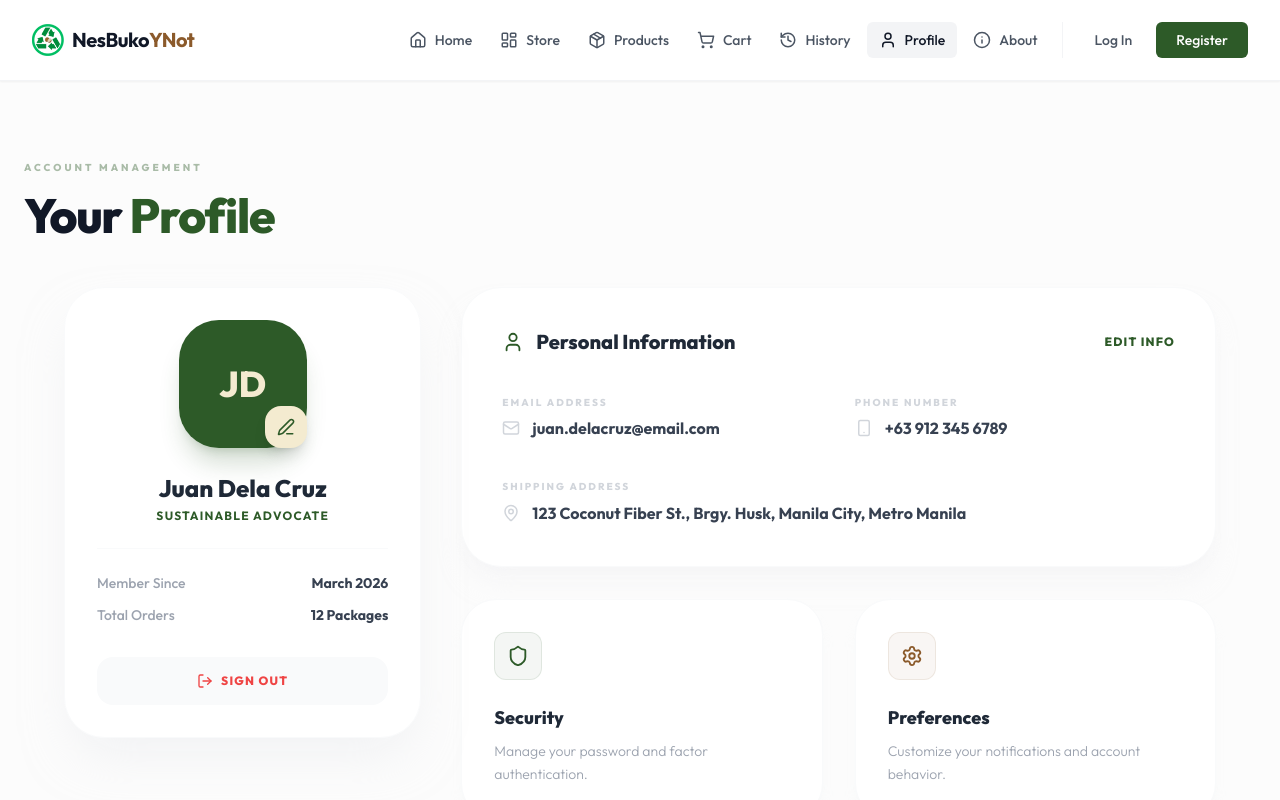
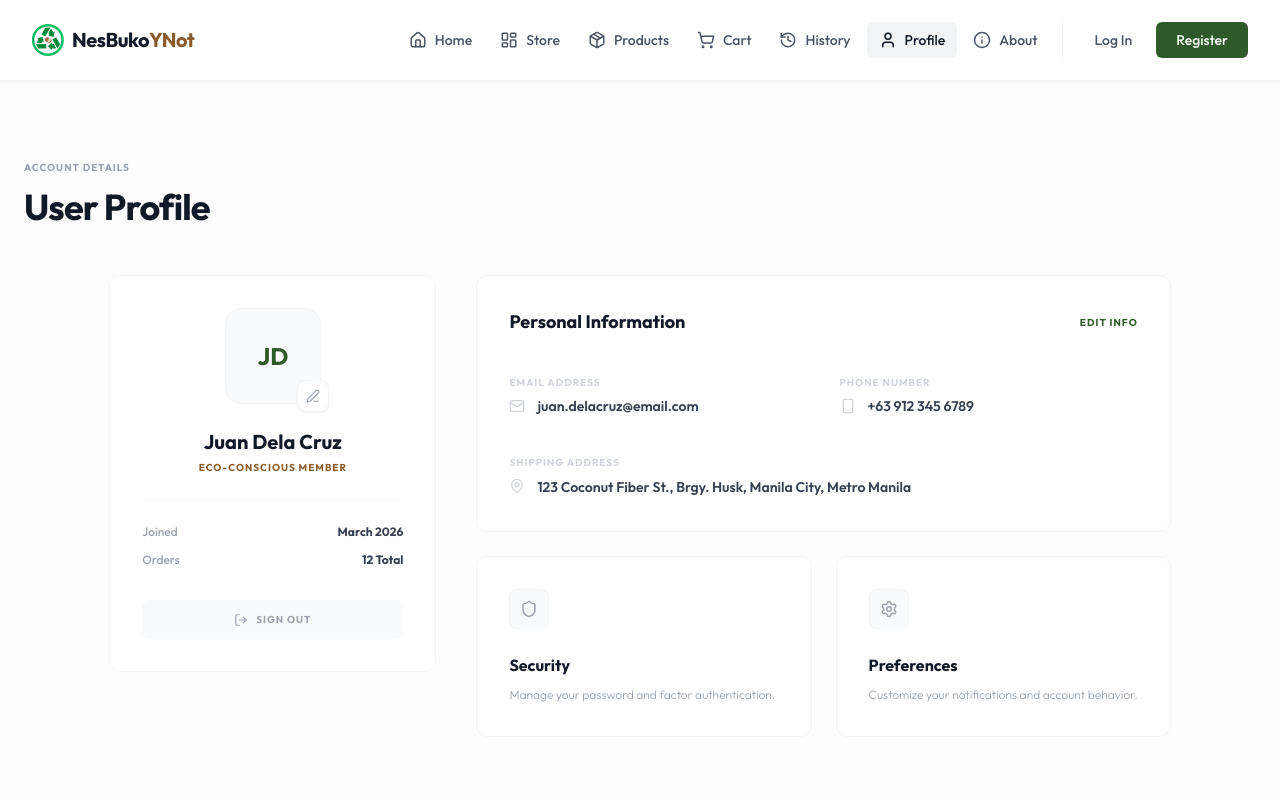
Before and after one commit to NesBukoYNot/nesbukoynot.github.io, a React (Vite) app: page /#/profile in a window 1280 px wide. Shown: the top 800 px of the page. Built offline with nearby package versions, Linux system fonts and the light colour scheme.

Commit message:
style: streamline about and profile pages for visual consistency [Audit Time: 2026-03-16 19:29:22]

```diff
--- a/src/pages/About.jsx
+++ b/src/pages/About.jsx
@@ -1,93 +1,92 @@
-import { Github, Linkedin, Mail, User } from 'lucide-react';
+import { Github, Facebook, User, Box } from 'lucide-react';
 
 const About = () => {
     const members = [
         {
             name: "Vince Gio Acedillo",
             role: "Team Leader",
-            bio: "Collaborated with the team to develop and integrate various project components, ensuring a cohesive and functional final result.",
+            bio: "Collaborated with the team to develop and integrate various project components.",
             image: "/Vince Acedillo.png",
             github: "#",
-            linkedin: "#"
+            facebook: "#"
         },
         {
             name: "Jandrei Labarento",
             role: "Team Member",
-            bio: "Contributed to the design and implementation of the project alongside the team, working together to achieve our project goals.",
+            bio: "Contributed to the design and implementation of the project alongside the team.",
             image: "/Jandrei Labarento.png",
             github: "#",
-            linkedin: "#"
+            facebook: "#"
         },
         {
             name: "Stephen Dave Blanza",
             role: "Team Member",
-            bio: "Worked together with the team on the overall development of the project, focusing on creating a seamless and user-friendly experience.",
+            bio: "Worked together with the team on the overall development of the project.",
             image: "/Dave Blanza.png",
             github: "#",
-            linkedin: "#"
+            facebook: "#"
         }
     ];
 
     return (
         <div className="page-container py-12 min-h-screen flex flex-col">
-            <header className="page-header mb-16 text-center">
-                <div className="inline-flex items-center justify-center w-20 h-20 bg-primary/10 text-primary rounded-[2rem] mb-6 shadow-xl shadow-primary/5">
-                    <User size={36} />
+            <header className="mb-16 text-center">
+                <div className="inline-flex items-center justify-center w-12 h-12 bg-gray-50 text-primary rounded-xl mb-6 border border-gray-100">
+                    <User size={24} />
                 </div>
-                <h1 className="text-5xl font-black text-gray-900 tracking-tight">Meet the <span className="text-primary">Team</span></h1>
-                <p className="mt-4 text-gray-500 font-light max-w-2xl mx-auto text-lg leading-relaxed">
-                    The creative minds behind <span className="text-primary font-bold">NesBukoYNot</span>. We are a group of developers committed to showcasing sustainable innovation through modern web design.
+                <h1 className="text-4xl font-bold text-gray-900 tracking-tight">Meet the Team</h1>
+                <p className="mt-3 text-gray-500 font-light max-w-xl mx-auto text-base">
+                    The creative minds behind <span className="font-semibold text-gray-800">NesBukoYNot</span>.
                 </p>
-                <div className="w-16 h-1.5 bg-secondary mx-auto mt-8 rounded-full"></div>
             </header>
 
-            <div className="grid grid-cols-1 md:grid-cols-2 lg:grid-cols-3 gap-8 max-w-7xl mx-auto px-4">
+            <div className="grid grid-cols-1 md:grid-cols-3 gap-8 max-w-6xl mx-auto px-4">
                 {members.map((member, index) => (
-                    <div key={index} className="group bg-white rounded-[2.5rem] p-8 shadow-xl shadow-gray-100/50 border border-gray-50 hover:shadow-2xl hover:-translate-y-2 transition-all duration-500 text-center">
-                        <div className="relative w-32 h-32 mx-auto mb-6">
-                            <div className="w-full h-full rounded-[2rem] bg-gray-100 flex items-center justify-center overflow-hidden border-4 border-white shadow-lg group-hover:border-primary/20 transition-colors">
+                    <div key={index} className="bg-white rounded-xl p-8 border border-gray-100 transition-all hover:border-gray-200 text-center">
+                        <div className="relative w-24 h-24 mx-auto mb-6">
+                            <div className="w-full h-full rounded-2xl bg-gray-50 flex items-center justify-center overflow-hidden border border-gray-100">
                                 {member.image ? (
                                     <img src={member.image} alt={member.name} className="w-full h-full object-cover" />
                                 ) : (
-                                    <User size={48} className="text-gray-300" />
+                                    <User size={32} className="text-gray-300" />
                                 )}
                             </div>
                         </div>
 
-                        <h3 className="text-xl font-black text-gray-800 mb-1">{member.name}</h3>
-                        <p className="text-primary text-xs font-bold uppercase tracking-widest mb-4">{member.role}</p>
-                        <p className="text-gray-500 text-sm font-light leading-relaxed mb-6">
+                        <h3 className="text-lg font-bold text-gray-900 mb-1">{member.name}</h3>
+                        <p className="text-secondary text-[10px] font-bold uppercase tracking-widest mb-4">{member.role}</p>
+                        <p className="text-gray-500 text-xs font-light leading-relaxed mb-6">
                             {member.bio}
                         </p>
 
-                        <div className="flex justify-center gap-3">
-                            <a href={member.github} className="w-10 h-10 bg-gray-50 rounded-xl flex items-center justify-center text-gray-400 hover:bg-primary hover:text-white transition-all shadow-sm">
-                                <Github size={18} />
+                        <div className="flex justify-center gap-2">
+                            <a href={member.github} className="w-10 h-10 border border-gray-100 rounded-lg flex items-center justify-center text-gray-400 hover:text-primary transition-all">
+                                <Github size={16} />
                             </a>
-                            <a href={member.linkedin} className="w-10 h-10 bg-gray-50 rounded-xl flex items-center justify-center text-gray-400 hover:bg-blue-600 hover:text-white transition-all shadow-sm">
-                                <Linkedin size={18} />
-                            </a>
-                            <a href={`mailto:#`} className="w-10 h-10 bg-gray-50 rounded-xl flex items-center justify-center text-gray-400 hover:bg-secondary hover:text-white transition-all shadow-sm">
-                                <Mail size={18} />
+                            <a href={member.facebook} className="w-10 h-10 border border-gray-100 rounded-lg flex items-center justify-center text-gray-400 hover:text-blue-600 transition-all">
+                                <Facebook size={16} />
                             </a>
                         </div>
                     </div>
                 ))}
             </div>
 
-            <section className="mt-24 bg-accent/30 rounded-[3rem] p-10 md:p-16 text-center max-w-5xl mx-auto">
-                <h2 className="text-3xl font-black text-primary mb-6">About the Project</h2>
-                <div className="grid md:grid-cols-2 gap-12 text-left">
-                    <div className="space-y-4">
-                        <h4 className="text-lg font-bold text-gray-800">Our Vision</h4>
-                        <p className="text-gray-600 font-light leading-relaxed">
-                            NesBukoYNot was conceptualized as a final project for Advanced Web Design at FEU Tech. Our goal was to blend e-commerce functionality with a strong sustainability message, featuring coconut coir as a hero material.
+            <section className="mt-20 py-16 border-t border-gray-100 max-w-4xl mx-auto">
+                <div className="flex items-center gap-3 mb-8">
+                    <Box className="text-primary" size={24} />
+                    <h2 className="text-2xl font-bold text-gray-900">Project Overview</h2>
+                </div>
+                <div className="grid md:grid-cols-2 gap-10">
+                    <div className="space-y-3">
+                        <h4 className="text-sm font-bold text-gray-900 uppercase tracking-widest">Our Vision</h4>
+                        <p className="text-gray-500 text-sm font-light leading-relaxed">
+                            NesBukoYNot blends e-commerce functionality with a strong sustainability message, featuring coconut coir as a hero material.
                         </p>
                     </div>
-                    <div className="space-y-4">
-                        <h4 className="text-lg font-bold text-gray-800">The Technology</h4>
-                        <p className="text-gray-600 font-light leading-relaxed">
-                            This project implements a full customer-side experience using React, Vite, and Tailwind CSS. It features a responsive catalog, functional cart simulation, and a premium earthy design system.
+                    <div className="space-y-3">
+                        <h4 className="text-sm font-bold text-gray-900 uppercase tracking-widest">Technology</h4>
+                        <p className="text-gray-500 text-sm font-light leading-relaxed">
+                            Built with React, Vite, and Tailwind CSS. It features a responsive catalog and functional cart simulation.
                         </p>
                     </div>
                 </div>
--- a/src/pages/Profile.jsx
+++ b/src/pages/Profile.jsx
@@ -3,91 +3,90 @@ import { User, Mail, Smartphone, MapPin, Edit3, Settings, Shield, LogOut } from
 const Profile = () => {
     return (
         <div className="page-container pt-12 pb-32 min-h-screen flex flex-col justify-start">
-            <header className="page-header mb-12 text-center md:text-left">
-                <span className="text-[10px] font-black text-primary/40 uppercase tracking-[0.3em] mb-4 block">Account Management</span>
-                <h1 className="text-5xl font-black text-gray-900 tracking-tight">Your <span className="text-primary">Profile</span></h1>
+            <header className="mb-12 text-center md:text-left">
+                <span className="text-[10px] font-bold text-gray-400 uppercase tracking-widest mb-3 block">Account Details</span>
+                <h1 className="text-4xl font-bold text-gray-900 tracking-tight">User Profile</h1>
             </header>
 
             <div className="max-w-6xl mx-auto grid lg:grid-cols-3 gap-10">
                 <div className="lg:col-span-1">
-                    {/* Sticky Sidebar: Keeps the user summary visible while scrolling through settings */}
-                    <div className="bg-white rounded-[2.5rem] p-8 shadow-2xl shadow-gray-200/50 border border-gray-50 text-center sticky top-28">
-                        <div className="relative w-32 h-32 mx-auto mb-6">
-                            <div className="w-full h-full rounded-[2.5rem] bg-primary flex items-center justify-center text-accent text-4xl font-black shadow-xl shadow-primary/20">
+                    <div className="bg-white rounded-xl p-8 border border-gray-100 text-center sticky top-28">
+                        <div className="relative w-24 h-24 mx-auto mb-6">
+                            <div className="w-full h-full rounded-2xl bg-gray-50 flex items-center justify-center text-primary text-2xl font-bold border border-gray-100">
                                 JD
                             </div>
-                            <button className="absolute bottom-0 right-0 p-3 bg-accent text-primary rounded-2xl shadow-lg hover:scale-110 active:scale-95 transition-all">
-                                <Edit3 size={18} />
+                            <button className="absolute -bottom-2 -right-2 p-2 bg-white border border-gray-100 text-gray-400 rounded-lg shadow-sm hover:text-primary transition-all">
+                                <Edit3 size={14} />
                             </button>
                         </div>
 
-                        <h2 className="text-2xl font-black text-gray-800 mb-1">Juan Dela Cruz</h2>
-                        <p className="text-primary text-xs font-bold uppercase tracking-widest mb-6">Sustainable Advocate</p>
+                        <h2 className="text-xl font-bold text-gray-900 mb-1">Juan Dela Cruz</h2>
+                        <p className="text-secondary text-[10px] font-bold uppercase tracking-widest mb-6">Eco-Conscious Member</p>
 
                         <div className="pt-6 border-t border-gray-50 space-y-3">
-                            <div className="flex justify-between items-center text-sm">
-                                <span className="text-gray-400 font-medium">Member Since</span>
+                            <div className="flex justify-between items-center text-xs">
+                                <span className="text-gray-400 font-medium">Joined</span>
                                 <span className="font-bold text-gray-700">March 2026</span>
                             </div>
-                            <div className="flex justify-between items-center text-sm">
-                                <span className="text-gray-400 font-medium">Total Orders</span>
-                                <span className="font-bold text-gray-700">12 Packages</span>
+                            <div className="flex justify-between items-center text-xs">
+                                <span className="text-gray-400 font-medium">Orders</span>
+                                <span className="font-bold text-gray-700">12 Total</span>
                             </div>
                         </div>
 
-                        <button className="mt-8 w-full flex items-center justify-center gap-2 bg-gray-50 text-red-500 py-4 rounded-2xl font-black text-xs uppercase tracking-widest hover:bg-red-50 transition-all active:scale-95">
-                            <LogOut size={16} /> Sign Out
+                        <button className="mt-8 w-full flex items-center justify-center gap-2 bg-gray-50 text-gray-400 py-3 rounded-lg text-[10px] font-bold uppercase tracking-widest hover:bg-red-50 hover:text-red-500 transition-all">
+                            <LogOut size={14} /> Sign Out
                         </button>
                     </div>
                 </div>
 
-                <div className="lg:col-span-2 space-y-8">
-                    <section className="bg-white rounded-[2.5rem] p-10 shadow-xl shadow-gray-100/50 border border-gray-50">
+                <div className="lg:col-span-2 space-y-6">
+                    <section className="bg-white rounded-xl p-8 border border-gray-100">
                         <div className="flex items-center justify-between mb-8">
-                            <h3 className="text-xl font-black text-gray-800 flex items-center gap-3">
-                                <User size={22} className="text-primary" /> Personal Information
+                            <h3 className="text-lg font-bold text-gray-900 flex items-center gap-3">
+                                Personal Information
                             </h3>
-                            <button className="text-xs font-black text-primary uppercase tracking-widest hover:underline">Edit Info</button>
+                            <button className="text-[10px] font-bold text-primary uppercase tracking-widest hover:underline">Edit Info</button>
                         </div>
 
                         <div className="grid md:grid-cols-2 gap-8">
                             <div className="space-y-1">
-                                <label className="text-[10px] font-black text-gray-300 uppercase tracking-[0.2em]">Email Address</label>
-                                <div className="flex items-center gap-3 font-bold text-gray-700">
-                                    <Mail size={18} className="text-gray-300" /> juan.delacruz@email.com
+                                <label className="text-[10px] font-bold text-gray-300 uppercase tracking-widest">Email Address</label>
+                                <div className="flex items-center gap-3 text-sm font-semibold text-gray-700">
+                                    <Mail size={16} className="text-gray-300" /> juan.delacruz@email.com
                                 </div>
                             </div>
                             <div className="space-y-1">
-                                <label className="text-[10px] font-black text-gray-300 uppercase tracking-[0.2em]">Phone Number</label>
-                                <div className="flex items-center gap-3 font-bold text-gray-700">
-                                    <Smartphone size={18} className="text-gray-300" /> +63 912 345 6789
+                                <label className="text-[10px] font-bold text-gray-300 uppercase tracking-widest">Phone Number</label>
+                                <div className="flex items-center gap-3 text-sm font-semibold text-gray-700">
+                                    <Smartphone size={16} className="text-gray-300" /> +63 912 345 6789
                                 </div>
                             </div>
                             <div className="md:col-span-2 space-y-1">
-                                <label className="text-[10px] font-black text-gray-300 uppercase tracking-[0.2em]">Shipping Address</label>
-                                <div className="flex items-start gap-3 font-bold text-gray-700 leading-relaxed">
-                                    <MapPin size={18} className="text-gray-300 mt-1 flex-shrink-0" />
+                                <label className="text-[10px] font-bold text-gray-300 uppercase tracking-widest">Shipping Address</label>
+                                <div className="flex items-start gap-3 text-sm font-semibold text-gray-700 leading-relaxed">
+                                    <MapPin size={16} className="text-gray-300 mt-0.5 flex-shrink-0" />
                                     123 Coconut Fiber St., Brgy. Husk, Manila City, Metro Manila
                                 </div>
                             </div>
                         </div>
                     </section>
 
-                    <div className="grid md:grid-cols-2 gap-8">
-                        <div className="bg-white rounded-[2.2rem] p-8 shadow-lg shadow-gray-100/30 border border-gray-50 group hover:border-primary/20 transition-all cursor-pointer">
-                            <div className="w-12 h-12 bg-primary/5 text-primary rounded-xl flex items-center justify-center mb-6 border border-primary/10 group-hover:bg-primary group-hover:text-white transition-all">
-                                <Shield size={22} />
+                    <div className="grid md:grid-cols-2 gap-6">
+                        <div className="bg-white rounded-xl p-8 border border-gray-100 transition-all hover:border-gray-200 cursor-pointer">
+                            <div className="w-10 h-10 bg-gray-50 text-gray-400 rounded-lg flex items-center justify-center mb-6 border border-gray-100">
+                                <Shield size={18} />
                             </div>
-                            <h4 className="text-lg font-black text-gray-800 mb-2">Security</h4>
-                            <p className="text-gray-400 text-sm font-light leading-relaxed">Manage your password and factor authentication.</p>
+                            <h4 className="text-base font-bold text-gray-900 mb-2">Security</h4>
+                            <p className="text-gray-400 text-xs font-light leading-relaxed">Manage your password and factor authentication.</p>
                         </div>
 
-                        <div className="bg-white rounded-[2.2rem] p-8 shadow-lg shadow-gray-100/30 border border-gray-50 group hover:border-secondary/20 transition-all cursor-pointer">
-                            <div className="w-12 h-12 bg-secondary/5 text-secondary rounded-xl flex items-center justify-center mb-6 border border-secondary/10 group-hover:bg-secondary group-hover:text-white transition-all">
-                                <Settings size={22} />
+                        <div className="bg-white rounded-xl p-8 border border-gray-100 transition-all hover:border-gray-200 cursor-pointer">
+                            <div className="w-10 h-10 bg-gray-50 text-gray-400 rounded-lg flex items-center justify-center mb-6 border border-gray-100">
+                                <Settings size={18} />
                             </div>
-                            <h4 className="text-lg font-black text-gray-800 mb-2">Preferences</h4>
-                            <p className="text-gray-400 text-sm font-light leading-relaxed">Customize your notifications and account behavior.</p>
+                            <h4 className="text-base font-bold text-gray-900 mb-2">Preferences</h4>
+                            <p className="text-gray-400 text-xs font-light leading-relaxed">Customize your notifications and account behavior.</p>
                         </div>
                     </div>
                 </div>
```
